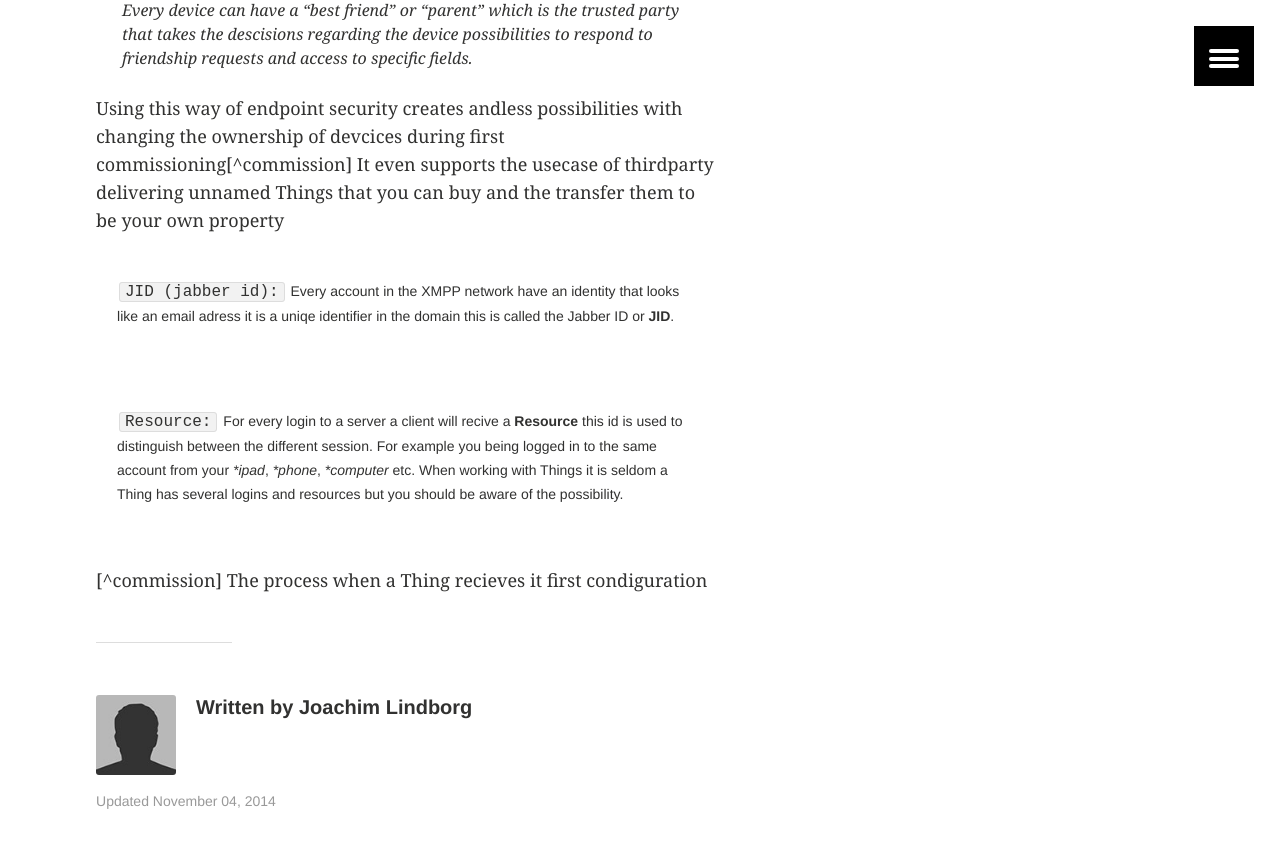
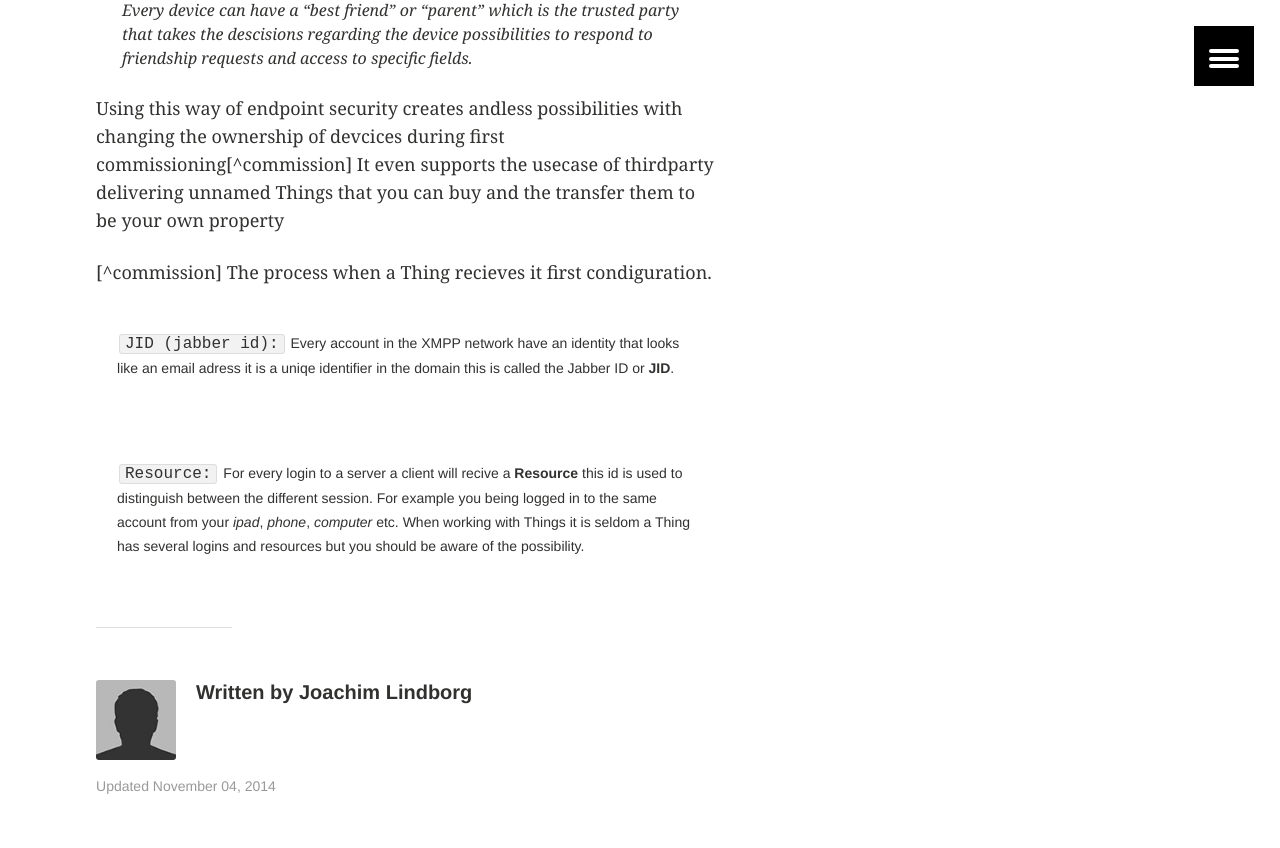
Before and after one commit to xmpp-iot/xmpp-iot.github.io, a Jekyll site: the page built from _posts/basics/2014-11-04-being-friends.md, in a window 1280 px wide and 900 px high, scrolled down 1093 px. Shown: the top 848 px of the window. Built offline with Jekyll 4.4.1, drawn with Linux system fonts in a browser that asks for light colours.

Commit message:
work on articles

```diff
--- a/_posts/basics/2014-11-04-being-friends.md
+++ b/_posts/basics/2014-11-04-being-friends.md
@@ -33,12 +33,12 @@ The usage of friendship is very good if you are a human talking our own descisio
 
 Using this way of endpoint security creates andless possibilities with changing the ownership of devcices during first commissioning[^commission] It even supports the usecase of thirdparty delivering unnamed Things that you can buy and the transfer them to be your own property
 
+[^commission] The process when a Thing recieves it first condiguration.
+
 `JID (jabber id):` Every account in the XMPP network have an identity that looks like an email adress it is a uniqe identifier in the domain this is called the Jabber ID or **JID**.
 {: .notice-inverse}
-`Resource:` For every login to a server a client will recive a **Resource** this id is used to distinguish between the different session. For example you being logged in to the same account from your **ipad*, **phone*, **computer* etc.
+`Resource:` For every login to a server a client will recive a **Resource** this id is used to distinguish between the different session. For example you being logged in to the same account from your *ipad*, *phone*, *computer* etc.
 When working with Things it is seldom a Thing has several logins and resources but you should be aware of the possibility.
 {: .notice-inverse}
 
 [pidgin-ex]: http://im.about.com/od/imfornewusers/ss/pidgin-account-adding-contacts.htm
-
-[^commission] The process when a Thing recieves it first condiguration
```
